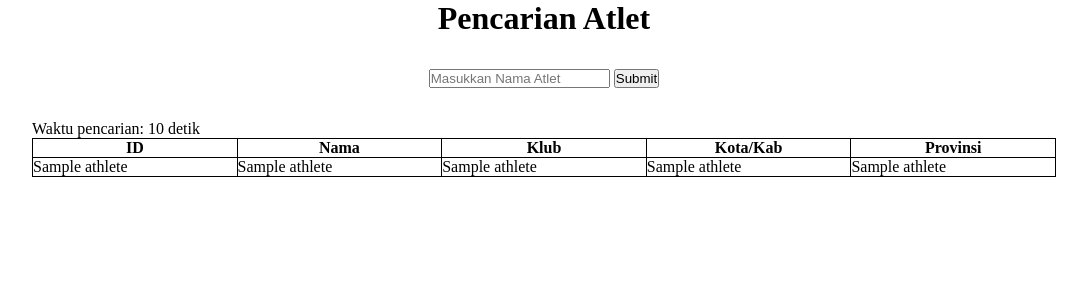
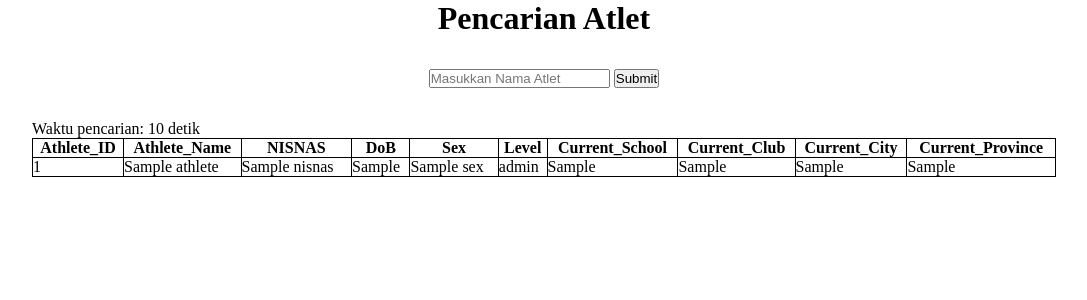
Before and after one commit to rakkaalhazimi/athlete-website, a Flask app: page / in a window 1280 px wide. Shown: the part 50-350 px from the top of the page, without its empty margins (96-1183 px from the left). Run offline with Flask 2, Linux system fonts and the light colour scheme; tables that the repository leaves empty hold one stand-in row (values such as "Sample post"); a database or web service that is not in the repository returns one stand-in record (values such as "Sample title").

Commit message:
update table head and row

```diff
--- a/app/templates/index.html
+++ b/app/templates/index.html
@@ -20,19 +20,30 @@
   <p class="search-result-time">Waktu pencarian: 10 detik</p>
   <table class="search-result-table">
     <tr>
-      <th>ID</th>
-      <th>Nama</th>
-      <th>Klub</th>
-      <th>Kota/Kab</th>
-      <th>Provinsi</th>
+      <th>Athlete_ID</th>
+      <th>Athlete_Name</th>
+      <th>NISNAS</th>
+      <th>DoB</th>
+      <th>Sex</th>
+      <th>Level</th>
+      <th>Current_School</th>
+      <th>Current_Club</th>
+      <th>Current_City</th>
+      <th>Current_Province</th>
     </tr>
-    {% for people in athletes %}
+    {% for athlete in athletes %}
       <tr>
-        <td>{{ people }}</td>
-        <td>{{ people }}</td>
-        <td>{{ people }}</td>
-        <td>{{ people }}</td>
-        <td>{{ people }}</td>
+        <td>{{ athlete["Athlete_ID"] }}</td>
+        <td>{{ athlete["Athlete_Name"] }}</td>
+        <td>{{ athlete["NISNAS"] }}</td>
+        <td>{{ athlete["DoB"] }}</td>
+        <td>{{ athlete["Sex"] }}</td>
+        <td>{{ athlete["Level"] }}</td>
+        <td>{{ athlete["Current_School"] }}</td>
+        <td>{{ athlete["Current_Club"] }}</td>
+        <td>{{ athlete["Current_City"] }}</td>
+        <td>{{ athlete["Current_Province"] }}</td>
+
       </tr>
     {% endfor %}
   </table>
```
